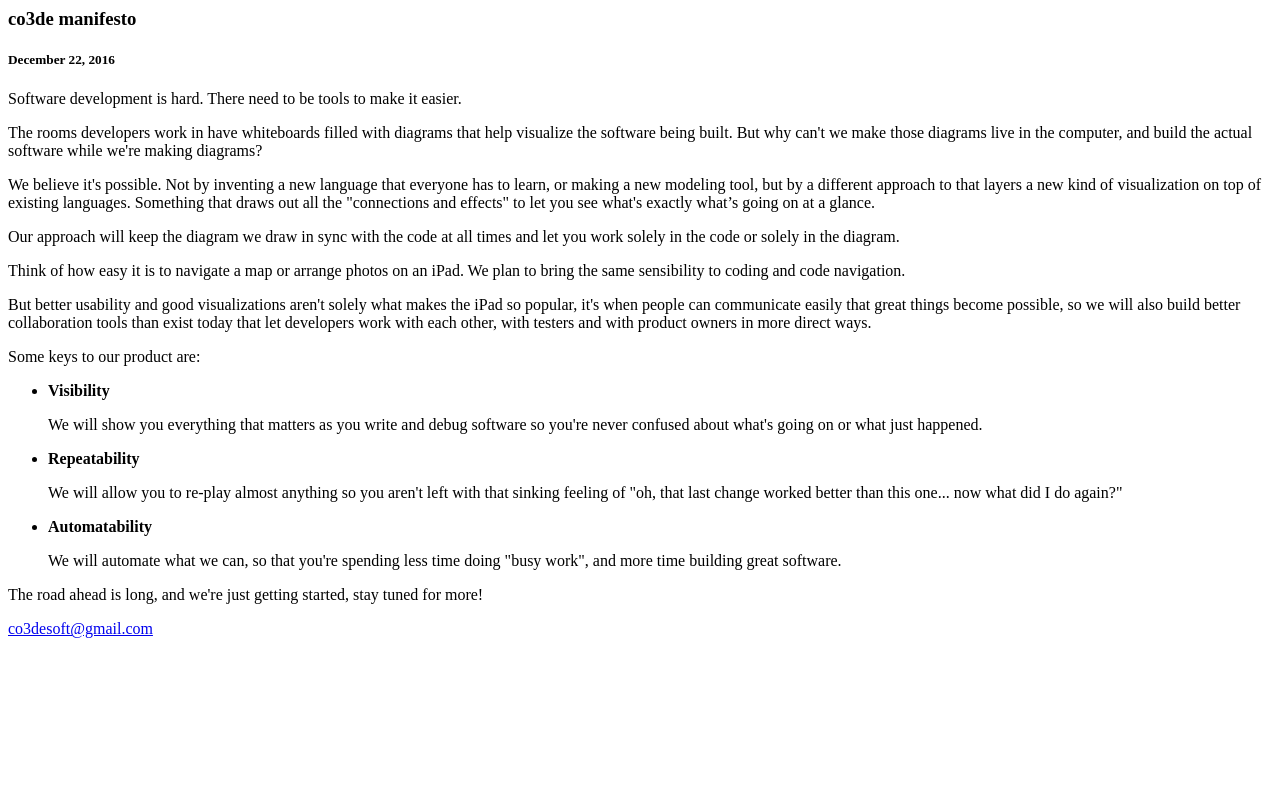
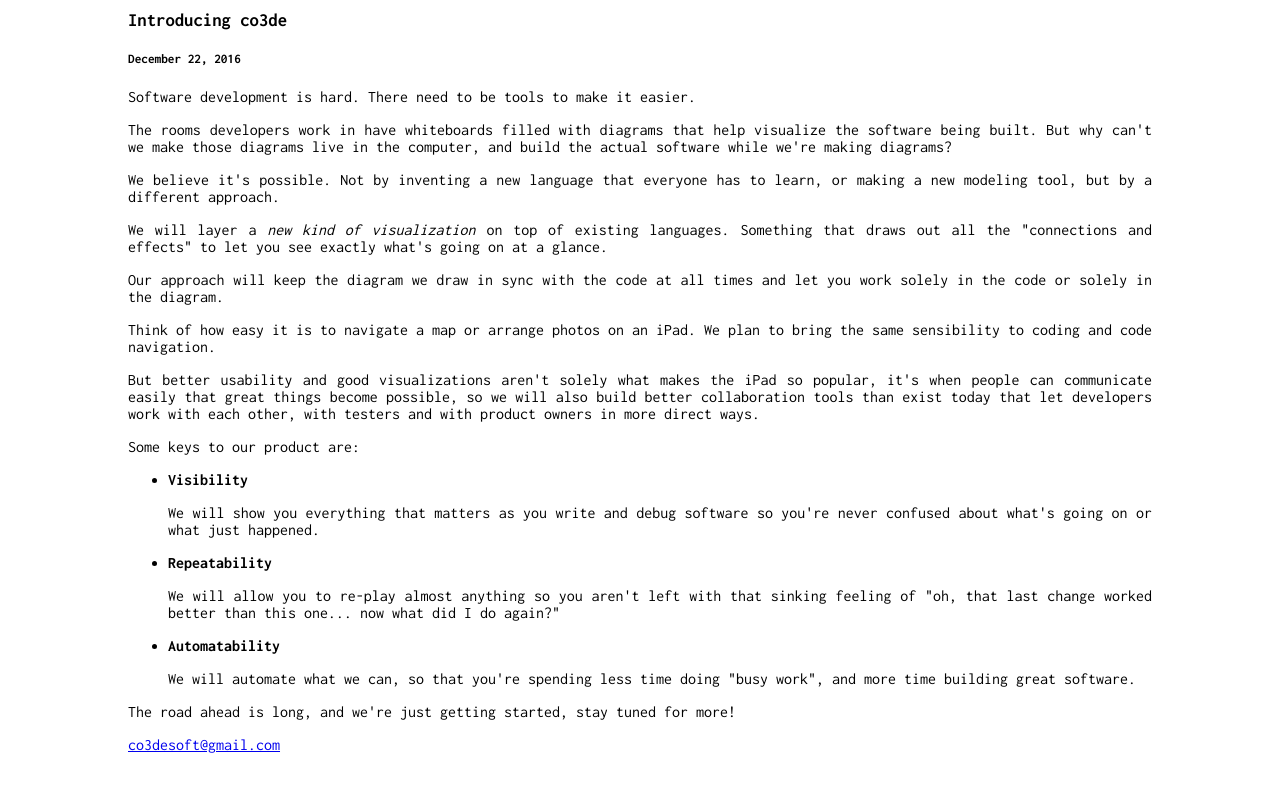
Before and after one commit to co3de/blog, a plain HTML site: page index.html in a window 1280 px wide. Drawn offline with Linux system fonts and the light colour scheme.

Commit message:
Fixed typos and added slightly better syling

```diff
--- /dev/null
+++ b/index.css
@@ -0,0 +1,8 @@
+body {
+   margin: 10px 10%;
+   font-family: 'Inconsolata', 'Courier New', 'Courier';
+}
+
+p {
+   text-align: justify;
+}
--- a/index.html
+++ b/index.html
@@ -1,11 +1,13 @@
 <html>
 
 <head>
-  <title>co3de.com</title>
+  <title>co3de</title>
+  <link rel="stylesheet" type="text/css" href="https://fonts.googleapis.com/css?family=Inconsolata:400,700">
+  <link rel="stylesheet" type="text/css" href="index.css" />
 </head>
 
 <body>
-<h3>co3de manifesto</h3>
+<h3>Introducing co3de</h3>
 <h5>December 22, 2016</h5>
 
 <p>Software development is hard.  There need to be tools to make it easier.</p>
@@ -14,8 +16,10 @@
 But why can't we make those diagrams live in the computer, and build the actual software while we're making diagrams?</p>
 
 <p>We believe it's possible.  Not by inventing a new language that everyone has to learn, or making a new modeling tool,
-but by a different approach to that layers a new kind of visualization on top of existing languages.
-Something that draws out all the "connections and effects" to let you see what's exactly what’s going on at a glance.</p>
+but by a different approach.</p>
+
+<p>We will layer a <i>new kind of visualization</i> on top of existing languages.
+Something that draws out all the "connections and effects" to let you see exactly what's going on at a glance.</p>
 
 <p>Our approach will keep the diagram we draw in sync with the code at all times and let you work solely in the code or
 solely in the diagram.</p>
```
